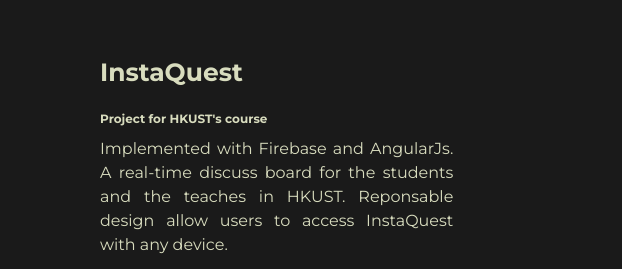
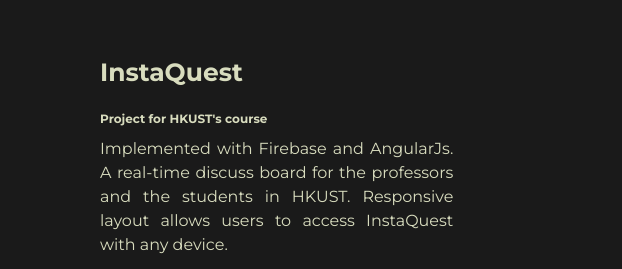
Before and after one commit to bruce-tam-sc/bruce-tam-sc.github.io, a plain HTML site: page index.html in a window 1280 px wide. Shown: the part 2820-3089 px from the top of the page, 0-622 px from the left. Drawn offline with Linux system fonts and the light colour scheme.

Commit message:
image update

```diff
--- a/index.html
+++ b/index.html
@@ -221,8 +221,8 @@
             <h3 class="project-wrapper__text-title">InstaQuest</h3>
             <h4 class="project-wrapper__text-subTitle">Project for HKUST's course</h4>
             <p class="project-wrapper__text-info">
-              Implemented with Firebase and AngularJs. A real-time discuss board for the students and the teaches
-              in HKUST. Reponsable design allow users to access InstaQuest with any device.
+              Implemented with Firebase and AngularJs. A real-time discuss board for the professors and
+              the students in HKUST. Responsive layout allows users to access InstaQuest with any device.
             </p>
             <div class="project-wrapper__text-btns">
               <a
```
Also changed, not shown: images/instaQuest/chatroom.png, images/instaQuest/features.png, 1 other file.
